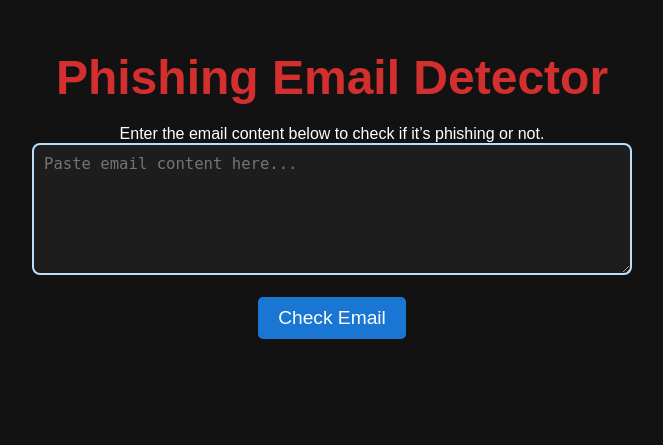
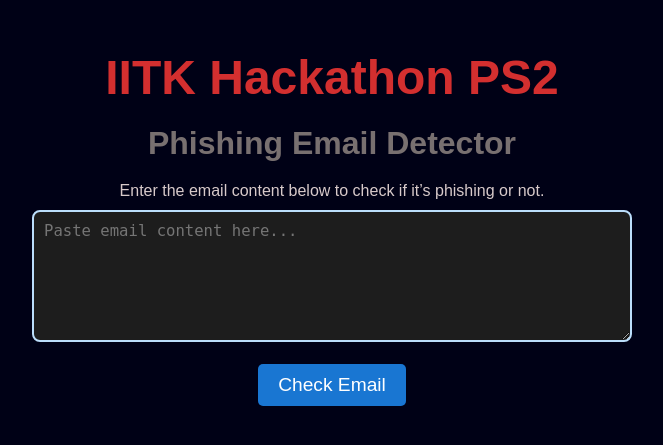
Before and after one commit to prakashdebroy/email_phising_detector, a Flask app: page / in a window 1280 px wide. Shown: the top 445 px of the page, without its empty margins (308-971 px from the left). Run offline with Flask 3, Linux system fonts and the light colour scheme; parts of the project's set-up code (start-up, migrations or seed data) failed here and were passed over.

Commit message:
front end changes

```diff
--- a/static/css/styles.css
+++ b/static/css/styles.css
@@ -6,7 +6,7 @@
 
 body {
     font-family: Arial, sans-serif;
-    background-color: #121212;
+    background-color: #000116;
     color: white;
     text-align: center;
 }
@@ -21,6 +21,17 @@ h1 {
     color: #D32F2F;
     font-size: 3em;
     margin-bottom: 20px;
+}
+h2 {
+    color: #787070;
+    font-size: 2em;
+    margin-bottom: 20px;
+}
+
+p{
+    color: #d7caca;
+    font-size: 1em;
+    margin-bottom: 10px;
 }
 
 form {
--- a/templates/index.html
+++ b/templates/index.html
@@ -8,7 +8,8 @@
 </head>
 <body>
     <div class="container">
-        <h1>Phishing Email Detector</h1>
+        <h1>IITK Hackathon PS2</h1>
+        <h2>Phishing Email Detector</h2>
         <p>Enter the email content below to check if it’s phishing or not.</p>
         <form id="email-form">
             <textarea id="email_body" name="email_body" rows="6" placeholder="Paste email content here..."></textarea><br><br>
```
